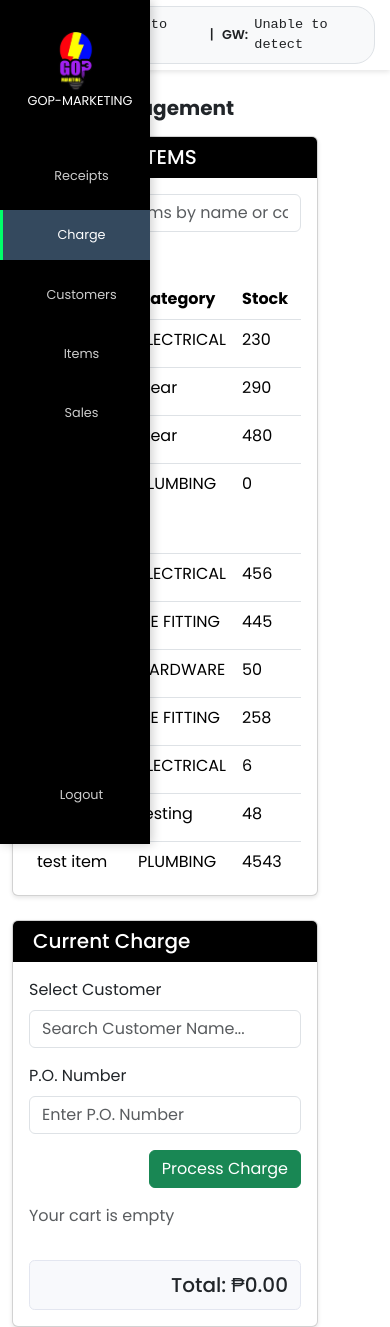
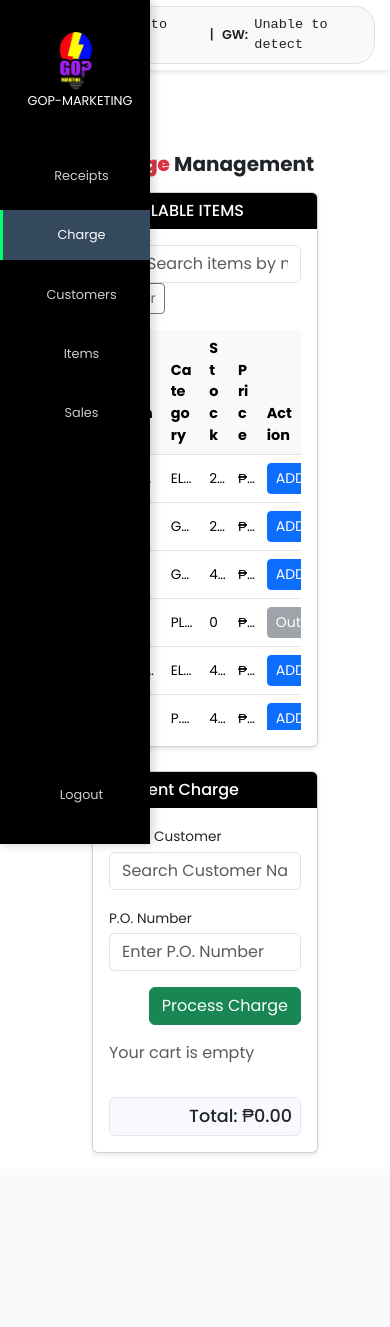
Before and after one commit to SiHarv/GOP-POS-System, a PHP site: page /views/charge/charge.php in a window 390 px wide. After the commit the page ends 1154 px from the top, so only its background shows below. Run offline with PHP 8.4, Linux system fonts and the light colour scheme; the visitor is signed in with stand-in values (Sample User, id 1); data comes from the database, SQL or seed files in the repository; some libraries are stand-ins or nearby versions.

Commit message:
UI: Charge page responsive for small laptop screens

```diff
--- a/styles/charge.css
+++ b/styles/charge.css
@@ -5,10 +5,17 @@
 }
 .main-content {
   padding-top: 1rem;
+  padding-left: 80px; /* Account for the sidebar */
 }
 
 .card {
   box-shadow: 0 2px 4px rgba(0, 0, 0, 0.1);
+}
+
+.container {
+  max-width: 1400px; /* Decrease the default container width */
+  width: 100%;
+  padding: 0 15px;
 }
 
 /* Enhanced Cart Item Styling */
@@ -46,14 +53,20 @@
 
 .cart-item-details {
   flex-grow: 1;
+  min-width: 0; /* Ensures text truncation works */
 }
 
 .cart-item-name {
   font-weight: bold;
+  white-space: nowrap;
+  overflow: hidden;
+  text-overflow: ellipsis;
+  margin-bottom: 2px;
 }
 
 .cart-item-price {
   color: #666;
+  font-size: 0.9rem;
 }
 
 .quantity-control {
@@ -131,6 +144,51 @@
   overflow-y: auto;
 }
 
+/* Table style enhancements for responsiveness */
+.table-responsive table {
+  table-layout: fixed;
+  width: 100%;
+}
+
+.table-responsive thead th {
+  position: sticky;
+  top: 0;
+  background-color: #f8f9fa;
+  z-index: 1;
+  font-size: 0.9rem;
+}
+
+.table-responsive tbody td {
+  font-size: 0.85rem;
+  vertical-align: middle;
+  white-space: nowrap;
+  overflow: hidden;
+  text-overflow: ellipsis;
+}
+
+/* Column widths for items table */
+#items-table th:nth-child(1),
+#items-table td:nth-child(1) {
+  width: 28%;
+}
+
+#items-table th:nth-child(2),
+#items-table td:nth-child(2) {
+  width: 20%;
+}
+
+#items-table th:nth-child(3),
+#items-table td:nth-child(3),
+#items-table th:nth-child(4),
+#items-table td:nth-child(4) {
+  width: 15%;
+}
+
+#items-table th:nth-child(5),
+#items-table td:nth-child(5) {
+  width: 22%;
+}
+
 #process-charge {
   min-width: 120px;
   height: 38px; /* Match the height of the select box */
@@ -157,3 +215,93 @@
 .form-control:focus {
   box-shadow: 0 0 0 0.25rem rgba(78, 115, 223, 0.25);
 }
+
+/* Responsive styles for smaller laptop screens */
+@media (max-width: 1366px) {
+  .container {
+    max-width: 1200px;
+  }
+
+  .card-header h5 {
+    font-size: 1rem;
+  }
+
+  .card-body {
+    padding: 0.75rem;
+  }
+
+  .table-responsive {
+    max-height: 500px;
+  }
+
+  .btn-sm {
+    padding: 0.25rem 0.4rem;
+    font-size: 0.75rem;
+  }
+
+  .form-control, .input-group-text {
+    font-size: 0.85rem;
+    padding: 0.25rem 0.5rem;
+  }
+
+  label.form-label {
+    font-size: 0.85rem;
+    margin-bottom: 0.25rem;
+  }
+}
+
+@media (max-width: 1200px) {
+  .container {
+    max-width: 100%;
+    padding: 0 10px;
+  }
+
+  #cart-items {
+    max-height: 40vh;
+  }
+
+  .total-section {
+    margin-top: 0.5rem;
+    padding: 0.5rem;
+  }
+
+  .total-section h4 {
+    font-size: 1.1rem;
+  }
+}
+
+@media (max-width: 991px) {
+  .card-header {
+    padding: 0.5rem;
+  }
+
+  .main-content {
+    padding-top: 4.5rem;
+  }
+
+  .row {
+    margin-top: 0.5rem;
+  }
+
+  .col-md-4 {
+    margin-top: 1rem;
+  }
+}
+
+@media (max-width: 767px) {
+  .table-responsive {
+    max-height: 400px;
+  }
+
+  #cart-items {
+    max-height: 30vh;
+  }
+
+  .card {
+    margin-bottom: 1rem;
+  }
+
+  .container {
+    padding: 0 5px;
+  }
+}
--- a/views/charge/charge.php
+++ b/views/charge/charge.php
@@ -34,12 +34,12 @@
 
     <main class="main-content">
         <div class="container">
-            <div class="row">
+            <div class="row gx-3">
                 <div class="mb-2">
                     <h5 class="text-start fw-bold"><span class="text-danger fw-bolder">Charge</span> Management</h5>
                 </div>
                 <!-- Left side - Item Selection -->
-                <div class="col-md-8">
+                <div class="col-lg-9 col-md-8">
                     <div class="card mb-4">
                         <div class="card-header d-flex align-items-center" style="background-color: #000000; color: white;">
                             <span class="iconify me-1" data-icon="solar:box-linear" data-width="24"></span>
@@ -111,7 +111,7 @@
                 </div>
 
                 <!-- Right side - Cart -->
-                <div class="col-md-4">
+                <div class="col-lg-3 col-md-4">
                     <div class="card">
                         <div class="card-header d-flex align-items-center" style="background-color: #000000; color: white;">
                             <span class="iconify me-1" data-icon="solar:cart-large-linear" data-width="24"></span>
```
